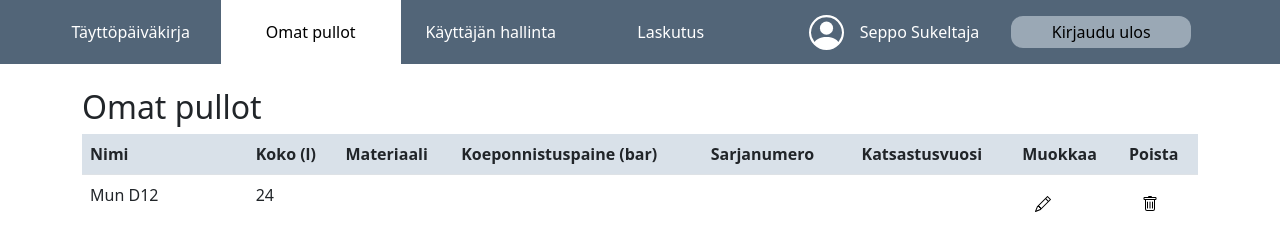
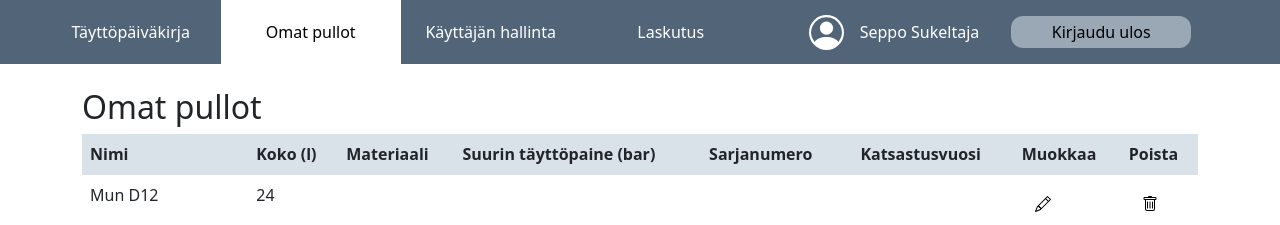
Before and after one commit to Tampereen-Urheilusukeltajat/Blenderi-UI, a React (Create React App) app: page /diving-cylinder-set in a window 1280 px wide. Shown: the top 225 px of the page. Built offline with nearby package versions, Linux system fonts and the light colour scheme.

Commit message:
Täyttöpaine

```diff
--- a/src/components/DivingCylinderSet/DivingCylinderSetList.tsx
+++ b/src/components/DivingCylinderSet/DivingCylinderSetList.tsx
@@ -11,7 +11,7 @@ const DIVING_CYLINDER_SET_COLUMNS: TableColumn[] = [
     title: 'Materiaali',
   },
   {
-    title: 'Koeponnistuspaine (bar)',
+    title: 'Suurin täyttöpaine (bar)',
   },
   {
     title: 'Sarjanumero',
```
